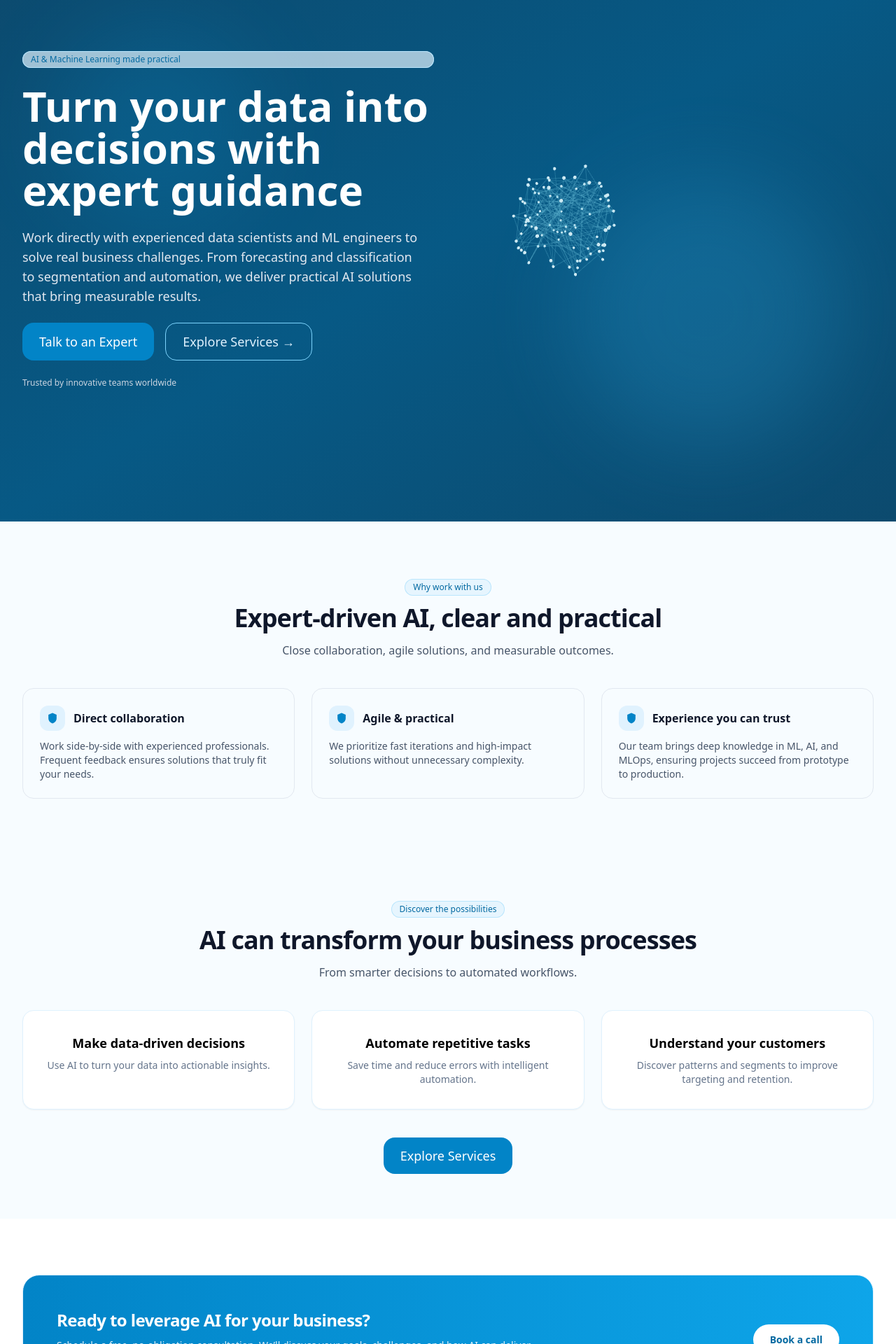
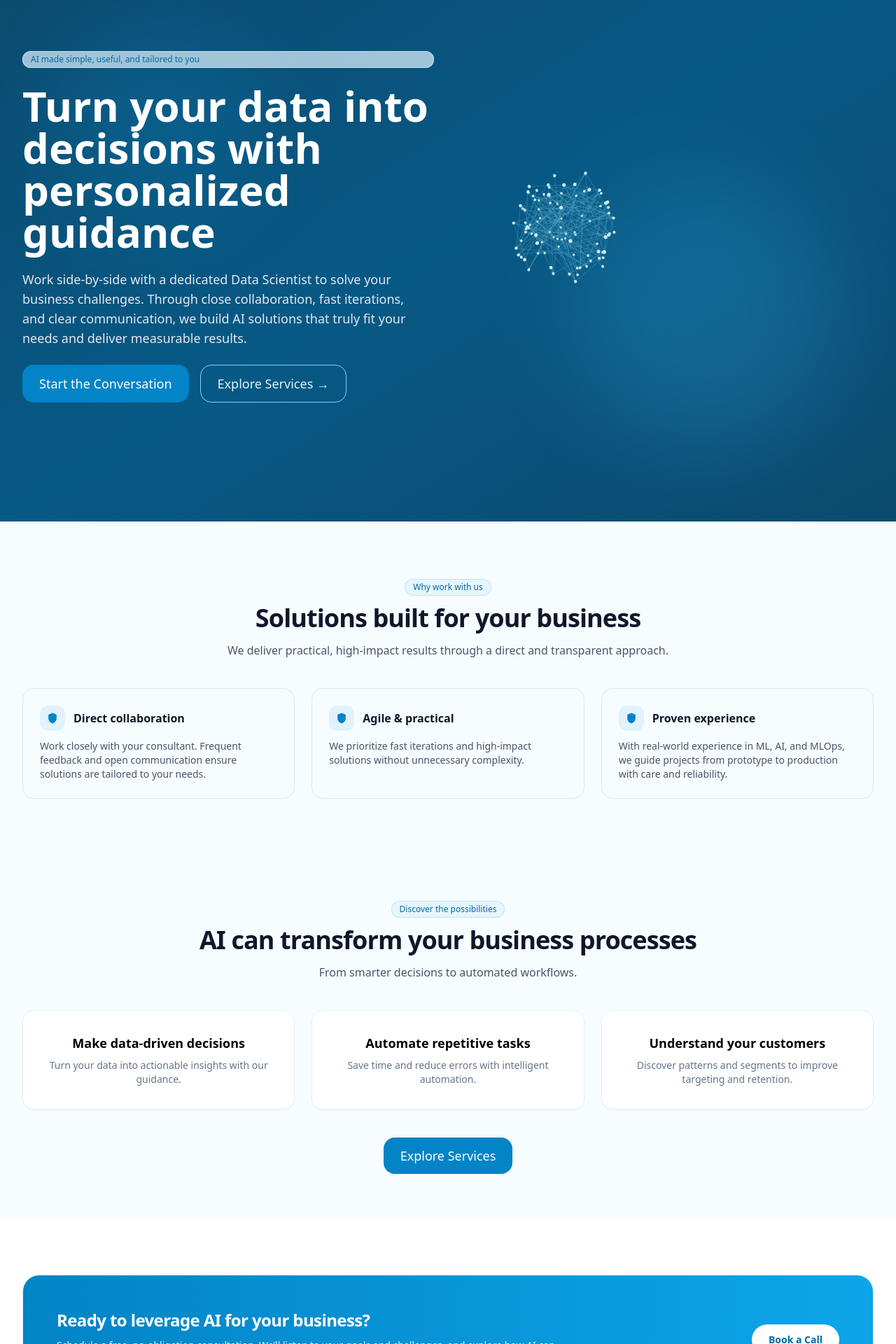
Before and after one commit to SantiagoRomanoOddone/wp-ai, a React (Create React App) app: page / in a window 1280 px wide. Shown: the part 120-2040 px from the top of the page at 70% size. Built offline with nearby package versions, Linux system fonts and the light colour scheme.

Commit message:
updating

```diff
--- a/src/i18n/homepage.json
+++ b/src/i18n/homepage.json
@@ -1,15 +1,15 @@
 {
   "en": {
     "hero": {
-      "tagline": "AI & Machine Learning made practical",
-      "headline": "Turn your data into decisions with expert guidance",
-      "body": "Work directly with experienced data scientists and ML engineers to solve real business challenges. From forecasting and classification to segmentation and automation, we deliver practical AI solutions that bring measurable results.",
-      "ctaPrimary": "Talk to an Expert",
+      "tagline": "AI made simple, useful, and tailored to you",
+      "headline": "Turn your data into decisions with personalized guidance",
+      "body": "Work side-by-side with a dedicated Data Scientist to solve your business challenges. Through close collaboration, fast iterations, and clear communication, we build AI solutions that truly fit your needs and deliver measurable results.",
+      "ctaPrimary": "Start the Conversation",
       "ctaSecondary": "Explore Services",
       "features": {
-        "expertise": "Hands-on expertise",
+        "experience": "Hands-on experience",
         "agile": "Fast, iterative delivery",
-        "impact": "Focused on measurable results"
+        "results": "Focused on your results"
       },
       "stats": [
         { "icon": "chart", "title": "Forecasting", "desc": "Predict sales and demand accurately." },
@@ -20,20 +20,21 @@
     },
     "why": {
       "kicker": "Why work with us",
-      "title": "Expert-driven AI, clear and practical",
-      "subtitle": "Close collaboration, agile solutions, and measurable outcomes.",
+      "title": "Solutions built for your business",
+      "subtitle": "We deliver practical, high-impact results through a direct and transparent approach.",
+
       "items": [
         {
           "title": "Direct collaboration",
-          "desc": "Work side-by-side with experienced professionals. Frequent feedback ensures solutions that truly fit your needs."
+          "desc": "Work closely with your consultant. Frequent feedback and open communication ensure solutions are tailored to your needs."
         },
         {
           "title": "Agile & practical",
           "desc": "We prioritize fast iterations and high-impact solutions without unnecessary complexity."
         },
         {
-          "title": "Experience you can trust",
-          "desc": "Our team brings deep knowledge in ML, AI, and MLOps, ensuring projects succeed from prototype to production."
+          "title": "Proven experience",
+          "desc": "With real-world experience in ML, AI, and MLOps, we guide projects from prototype to production with care and reliability."
         }
       ]
     },
@@ -44,7 +45,7 @@
       "items": [
         {
           "title": "Make data-driven decisions",
-          "desc": "Use AI to turn your data into actionable insights."
+          "desc": "Turn your data into actionable insights with our guidance."
         },
         {
           "title": "Automate repetitive tasks",
@@ -58,24 +59,24 @@
     },
     "cta": {
       "headline": "Ready to leverage AI for your business?",
-      "body": "Schedule a free, no‑obligation consultation. We’ll discuss your goals, challenges, and how AI can deliver measurable results.",
-      "button": "Book a call"
+      "body": "Schedule a free, no-obligation consultation. We’ll listen to your goals and challenges, and explore how AI can deliver measurable improvements.",
+      "button": "Book a Call"
     }
   },
   "es": {
     "hero": {
-      "tagline": "IA y Machine Learning prácticos",
-      "headline": "Convierte tus datos en decisiones con expertos",
-      "body": "Trabaja directamente con científicos de datos e ingenieros de ML experimentados para resolver desafíos reales de negocio. Desde pronósticos y clasificación hasta segmentación y automatización, entregamos soluciones de IA prácticas que generan resultados medibles.",
-      "ctaPrimary": "Hablar con un experto",
+      "tagline": "IA simple, útil y a tu medida",
+      "headline": "Convierte tus datos en decisiones con orientación personalizada",
+      "body": "Trabaja codo a codo con un Científico de Datos dedicado para resolver los desafíos de tu empresa. Con colaboración cercana, iteraciones rápidas y comunicación clara, construimos soluciones de IA que realmente se ajustan a tus necesidades y generan resultados medibles.",
+      "ctaPrimary": "Inicia la Conversación",
       "ctaSecondary": "Explorar Servicios",
       "features": {
-        "expertise": "Experiencia práctica",
+        "experience": "Experiencia práctica",
         "agile": "Entrega ágil e iterativa",
-        "impact": "Enfocados en resultados medibles"
+        "results": "Enfocados en tus resultados"
       },
       "stats": [
-        { "icon": "chart", "title": "Pronósticos", "desc": "Predecimos ventas y demanda con precisión." },
+        { "icon": "chart", "title": "Pronósticos", "desc": "Predice ventas y demanda con precisión." },
         { "icon": "cluster", "title": "Segmentación", "desc": "Comprende y agrupa a tus clientes." },
         { "icon": "spark", "title": "Predicción", "desc": "Califica leads, riesgo de abandono y oportunidades." },
         { "icon": "rocket", "title": "Automatización", "desc": "Optimiza flujos de trabajo y ahorra tiempo." }
@@ -83,20 +84,20 @@
     },
     "why": {
       "kicker": "Por qué elegirnos",
-      "title": "IA guiada por expertos, clara y práctica",
-      "subtitle": "Colaboración cercana, soluciones ágiles y resultados medibles.",
+      "title": "Soluciones hechas para tu negocio",
+      "subtitle": "Entregamos resultados prácticos y de alto impacto con un enfoque directo y transparente.",
       "items": [
         {
           "title": "Colaboración directa",
-          "desc": "Trabaja codo a codo con profesionales experimentados. La retroalimentación constante asegura soluciones que realmente se ajustan a tus necesidades."
+          "desc": "Trabaja de cerca con tu consultor. La retroalimentación constante y la comunicación abierta aseguran soluciones hechas a medida."
         },
         {
           "title": "Ágil y práctico",
           "desc": "Priorizamos iteraciones rápidas y soluciones de alto impacto, sin complejidad innecesaria."
         },
         {
-          "title": "Experiencia confiable",
-          "desc": "Nuestro equipo aporta profundo conocimiento en ML, IA y MLOps, garantizando el éxito del proyecto desde el prototipo hasta la producción."
+          "title": "Experiencia comprobada",
+          "desc": "Con experiencia práctica en ML, IA y MLOps, guiamos los proyectos desde el prototipo hasta la producción con dedicación y confianza."
         }
       ]
     },
@@ -107,7 +108,7 @@
       "items": [
         {
           "title": "Toma decisiones basadas en datos",
-          "desc": "Usa IA para convertir tus datos en insights accionables."
+          "desc": "Convierte tus datos en insights accionables con nuestra orientación."
         },
         {
           "title": "Automatiza tareas repetitivas",
@@ -121,8 +122,8 @@
     },
     "cta": {
       "headline": "¿Listo para aprovechar la IA en tu negocio?",
-      "body": "Agenda una consulta gratuita y sin compromiso. Hablaremos de tus objetivos, desafíos y cómo la IA puede generar resultados medibles.",
-      "button": "Reservar llamada"
+      "body": "Agenda una consulta gratuita y sin compromiso. Escucharemos tus objetivos y desafíos, y veremos cómo la IA puede generar mejoras reales para tu empresa.",
+      "button": "Reservar Llamada"
     }
   }
 }
--- a/src/pages/HomePage.js
+++ b/src/pages/HomePage.js
@@ -116,9 +116,9 @@ function Hero({ t, onNavigate }) {
             </button>
           </div>
 
-          <div className="mt-6 text-xs text-slate-300">
+          {/* <div className="mt-6 text-xs text-slate-300">
             Trusted by innovative teams worldwide
-          </div>
+          </div> */}
         </div>
 
         {/* RIGHT SIDE - Neural Network */}
```
